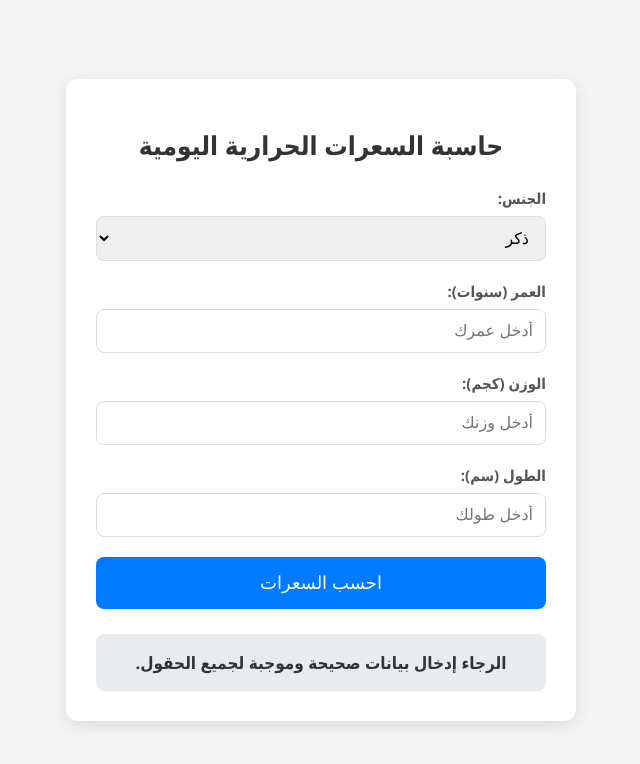
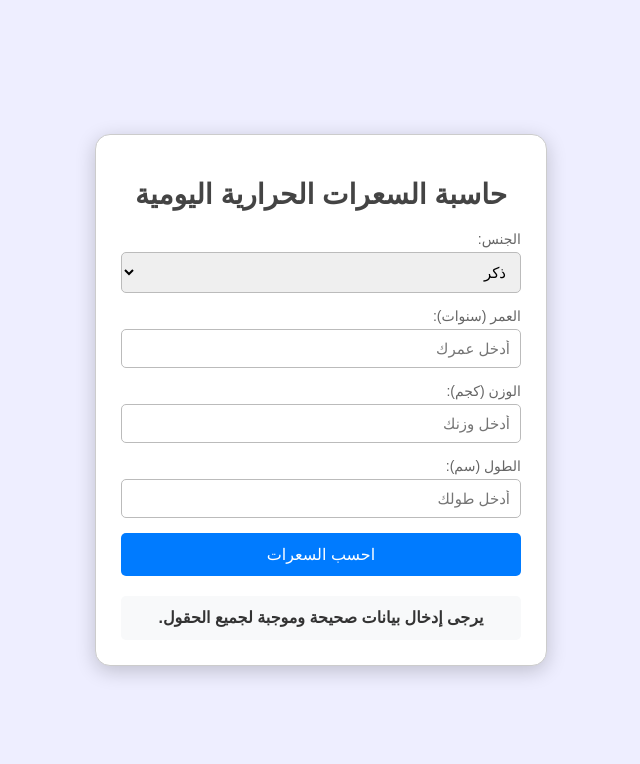
Before and after one commit to sameralsafari47/Calorie--calculator-ar-, a plain HTML site: page index.html in a window 1280 px wide. Both pictures are taken after a click on the button "احسب السعرات". Shown: the whole page, without its empty margins (319-959 px from the left). Drawn offline with Linux system fonts and the light colour scheme.

Commit message:
Update index.html

```diff
--- a/index.html
+++ b/index.html
@@ -6,73 +6,74 @@
     <title>حاسبة السعرات الحرارية</title>
     <style>
         body {
-            font-family: 'Segoe UI', Tahoma, Geneva, Verdana, sans-serif;
-            background-color: #f4f4f4;
+            font-family: 'Arial', sans-serif;
+            background-color: #eef;
             display: flex;
             justify-content: center;
             align-items: center;
-            min-height: 100vh;
+            height: 100vh;
             margin: 0;
         }
         .container {
-            background-color: #ffffff;
-            padding: 30px;
-            border-radius: 12px;
-            box-shadow: 0 4px 15px rgba(0, 0, 0, 0.1);
+            background-color: #fff;
+            padding: 25px;
+            border-radius: 15px;
+            box-shadow: 0 5px 20px rgba(0, 0, 0, 0.2);
             width: 90%;
-            max-width: 450px;
+            max-width: 400px;
             text-align: center;
+            border: 1px solid #ccc;
         }
         h1 {
-            color: #333;
-            margin-bottom: 25px;
-            font-size: 26px;
+            color: #444;
+            margin-bottom: 20px;
+            font-size: 28px;
         }
         .input-group {
-            margin-bottom: 20px;
+            margin-bottom: 15px;
             text-align: right;
         }
         .input-group label {
             display: block;
-            margin-bottom: 8px;
-            font-weight: bold;
-            color: #555;
-            font-size: 15px;
+            margin-bottom: 5px;
+            font-weight: normal;
+            color: #666;
+            font-size: 14px;
         }
         .input-group input, .input-group select {
             width: 100%;
-            padding: 12px;
-            border: 1px solid #ddd;
-            border-radius: 8px;
+            padding: 10px;
+            border: 1px solid #bbb;
+            border-radius: 5px;
             box-sizing: border-box;
-            font-size: 16px;
+            font-size: 15px;
             direction: rtl;
             text-align: right;
         }
         .button {
             width: 100%;
-            padding: 15px;
-            background-color: #007bff;
+            padding: 12px;
+            background-color: #007bff; /* اللون الأزرق */
             color: white;
             border: none;
-            border-radius: 8px;
-            font-size: 18px;
+            border-radius: 5px;
+            font-size: 16px;
             cursor: pointer;
-            transition: background-color 0.3s ease;
+            transition: background-color 0.3s;
         }
         .button:hover {
-            background-color: #0056b3;
+            background-color: #0056b3; /* لون أغمق عند التحويم */
         }
         #result {
-            margin-top: 25px;
-            padding: 15px;
-            background-color: #e9ecef;
-            border-radius: 8px;
-            font-size: 17px;
+            margin-top: 20px;
+            padding: 10px;
+            background-color: #f8f9fa;
+            border-radius: 5px;
+            font-size: 16px;
             color: #333;
             font-weight: bold;
             display: none;
-            line-height: 1.6;
+            line-height: 1.5;
         }
     </style>
 </head>
@@ -112,23 +113,23 @@
 
             if (isNaN(age) || isNaN(weight) || isNaN(height) || age <= 0 || weight <= 0 || height <= 0) {
                 resultDiv.style.display = 'block';
-                resultDiv.innerHTML = "الرجاء إدخال بيانات صحيحة وموجبة لجميع الحقول.";
+                resultDiv.innerHTML = "يرجى إدخال بيانات صحيحة وموجبة لجميع الحقول.";
                 return;
             }
 
-            let bmr;
+            let bmr; // معدل الأيض الأساسي
 
+            // حساب BMR باستخدام معادلة Mifflin-St Jeor
             if (gender === 'male') {
                 bmr = (10 * weight) + (6.25 * height) - (5 * age) + 5;
             } else {
                 bmr = (10 * weight) + (6.25 * height) - (5 * age) - 161;
             }
 
-            const bmrRounded = Math.round(bmr);
-
+            // عرض النتيجة
             resultDiv.style.display = 'block';
             resultDiv.innerHTML = `
-                <p>السعرات الحرارية هي: <strong>${bmrRounded} سعرة حرارية/يوم</strong></p>
+                <p>السعرات الحرارية هي: <strong>${Math.round(bmr)} سعرة حرارية/يوم</strong></p>
             `;
         }
     </script>
```
